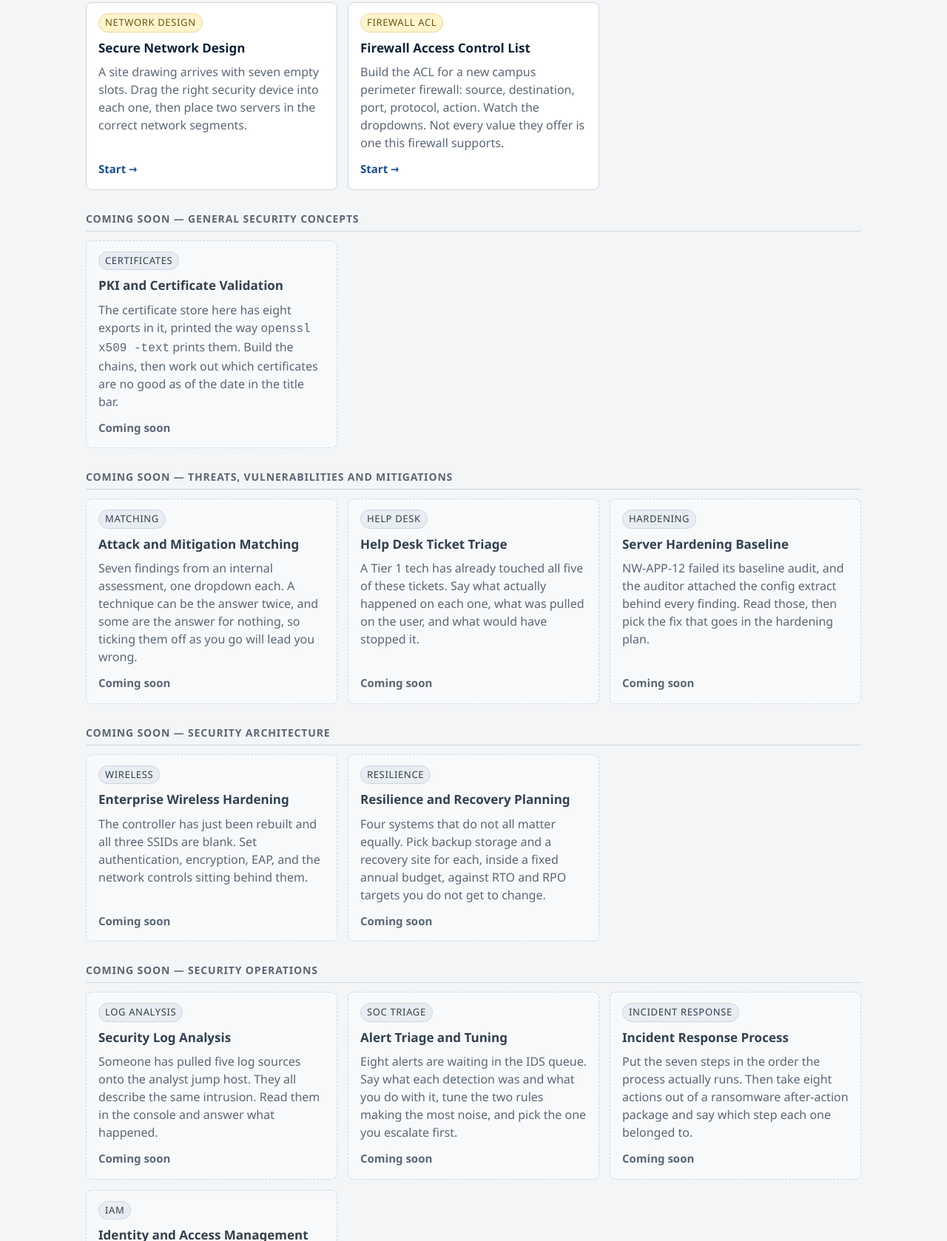
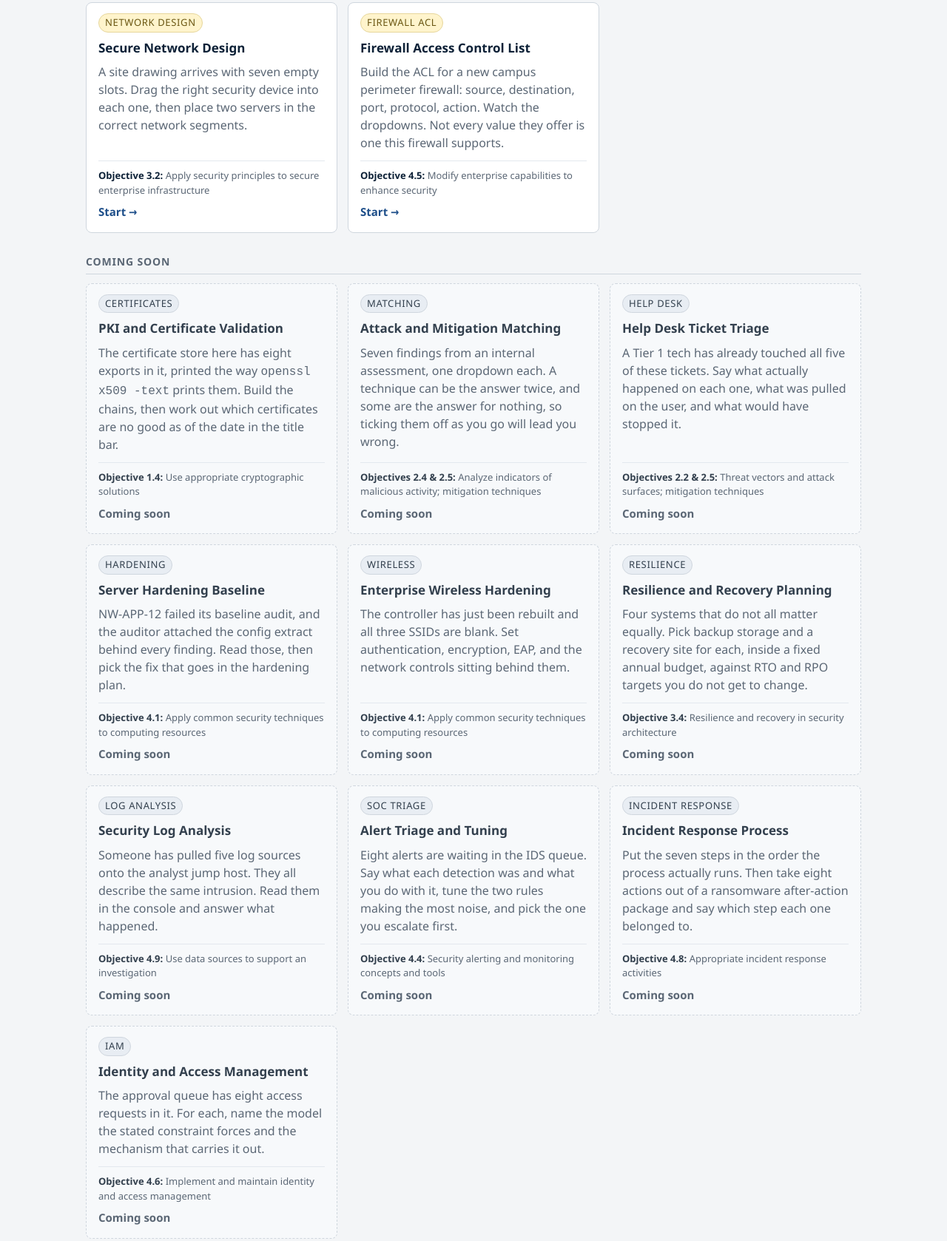
Before and after one commit to devurandom11/Security-Plus-PBQs, a plain HTML site: page index.html in a window 1280 px wide. Shown: the part 395-2073 px from the top of the page at 74% size. Drawn offline with Linux system fonts and the light colour scheme.

Commit message:
Index: merge coming-soon sections, add SY0-701 objectives to cards
Replace the four domain-grouped coming-soon sections with a single
Coming soon section. Add an objective footer line to every card naming
the exam objective(s) the exercise targets.

Co-Authored-By: Claude Fable 5 <noreply@anthropic.com>
Claude-Session: https://claude.ai/code/session_01H8jtvZT4mdjJDMYk9MvCPn

```diff
--- a/index.html
+++ b/index.html
@@ -157,8 +157,19 @@
         font-size: calc(16px * var(--scale-prose, 1) * var(--scale-all, 1));
         color: var(--muted);
       }
+      .card .obj {
+        margin-top: auto;
+        padding-top: 10px;
+        border-top: 1px solid #e3e8ee;
+        font-size: calc(13px * var(--scale-small, 1) * var(--scale-all, 1));
+        color: var(--muted);
+      }
+      .card .obj strong {
+        font-weight: 650;
+        color: var(--navy);
+      }
       .card .go {
-        margin-top: auto;
+        margin-top: 8px;
         font-size: calc(15px * var(--scale-body, 1) * var(--scale-all, 1));
         font-weight: 650;
         color: var(--info);
@@ -204,6 +215,9 @@
       .card.soon .tag {
         background: #e8edf3;
         border-color: #cfd6de;
+        color: #33404e;
+      }
+      .card.soon .obj strong {
         color: #33404e;
       }
       .skip {
@@ -286,6 +300,10 @@
             security device into each one, then place two servers in the correct
             network segments.
           </p>
+          <span class="obj"
+            ><strong>Objective 3.2:</strong> Apply security principles to
+            secure enterprise infrastructure</span
+          >
           <span class="go">Start</span>
         </a>
         <a class="card" href="firewall-rules.html">
@@ -296,11 +314,15 @@
             destination, port, protocol, action. Watch the dropdowns. Not every
             value they offer is one this firewall supports.
           </p>
+          <span class="obj"
+            ><strong>Objective 4.5:</strong> Modify enterprise
+            capabilities to enhance security</span
+          >
           <span class="go">Start</span>
         </a>
       </div>
 
-      <h3 class="domain">Coming soon &mdash; General Security Concepts</h3>
+      <h3 class="domain">Coming soon</h3>
       <div class="grid">
         <div class="card soon" aria-disabled="true">
           <span class="tag">Certificates</span>
@@ -311,14 +333,12 @@
             work out which certificates are no good as of the date in the title
             bar.
           </p>
+          <span class="obj"
+            ><strong>Objective 1.4:</strong> Use appropriate
+            cryptographic solutions</span
+          >
           <span class="go">Coming soon</span>
         </div>
-      </div>
-
-      <h3 class="domain">
-        Coming soon &mdash; Threats, Vulnerabilities and Mitigations
-      </h3>
-      <div class="grid">
         <div class="card soon" aria-disabled="true">
           <span class="tag">Matching</span>
           <h4>Attack and Mitigation Matching</h4>
@@ -327,6 +347,10 @@
             technique can be the answer twice, and some are the answer for
             nothing, so ticking them off as you go will lead you wrong.
           </p>
+          <span class="obj"
+            ><strong>Objectives 2.4 &amp; 2.5:</strong> Analyze
+            indicators of malicious activity; mitigation techniques</span
+          >
           <span class="go">Coming soon</span>
         </div>
         <div class="card soon" aria-disabled="true">
@@ -337,6 +361,10 @@
             what actually happened on each one, what was pulled on the user, and
             what would have stopped it.
           </p>
+          <span class="obj"
+            ><strong>Objectives 2.2 &amp; 2.5:</strong> Threat vectors
+            and attack surfaces; mitigation techniques</span
+          >
           <span class="go">Coming soon</span>
         </div>
         <div class="card soon" aria-disabled="true">
@@ -347,12 +375,12 @@
             config extract behind every finding. Read those, then pick the fix
             that goes in the hardening plan.
           </p>
+          <span class="obj"
+            ><strong>Objective 4.1:</strong> Apply common security
+            techniques to computing resources</span
+          >
           <span class="go">Coming soon</span>
         </div>
-      </div>
-
-      <h3 class="domain">Coming soon &mdash; Security Architecture</h3>
-      <div class="grid">
         <div class="card soon" aria-disabled="true">
           <span class="tag">Wireless</span>
           <h4>Enterprise Wireless Hardening</h4>
@@ -361,6 +389,10 @@
             Set authentication, encryption, EAP, and the network controls
             sitting behind them.
           </p>
+          <span class="obj"
+            ><strong>Objective 4.1:</strong> Apply common security
+            techniques to computing resources</span
+          >
           <span class="go">Coming soon</span>
         </div>
         <div class="card soon" aria-disabled="true">
@@ -371,12 +403,12 @@
             a recovery site for each, inside a fixed annual budget, against RTO
             and RPO targets you do not get to change.
           </p>
+          <span class="obj"
+            ><strong>Objective 3.4:</strong> Resilience and recovery in
+            security architecture</span
+          >
           <span class="go">Coming soon</span>
         </div>
-      </div>
-
-      <h3 class="domain">Coming soon &mdash; Security Operations</h3>
-      <div class="grid">
         <div class="card soon" aria-disabled="true">
           <span class="tag">Log analysis</span>
           <h4>Security Log Analysis</h4>
@@ -385,6 +417,10 @@
             all describe the same intrusion. Read them in the console and answer
             what happened.
           </p>
+          <span class="obj"
+            ><strong>Objective 4.9:</strong> Use data sources to support
+            an investigation</span
+          >
           <span class="go">Coming soon</span>
         </div>
         <div class="card soon" aria-disabled="true">
@@ -395,6 +431,10 @@
             was and what you do with it, tune the two rules making the most
             noise, and pick the one you escalate first.
           </p>
+          <span class="obj"
+            ><strong>Objective 4.4:</strong> Security alerting and
+            monitoring concepts and tools</span
+          >
           <span class="go">Coming soon</span>
         </div>
         <div class="card soon" aria-disabled="true">
@@ -405,6 +445,10 @@
             take eight actions out of a ransomware after-action package and say
             which step each one belonged to.
           </p>
+          <span class="obj"
+            ><strong>Objective 4.8:</strong> Appropriate incident
+            response activities</span
+          >
           <span class="go">Coming soon</span>
         </div>
         <div class="card soon" aria-disabled="true">
@@ -415,6 +459,10 @@
             the model the stated constraint forces and the mechanism that
             carries it out.
           </p>
+          <span class="obj"
+            ><strong>Objective 4.6:</strong> Implement and maintain
+            identity and access management</span
+          >
           <span class="go">Coming soon</span>
         </div>
       </div>
```
